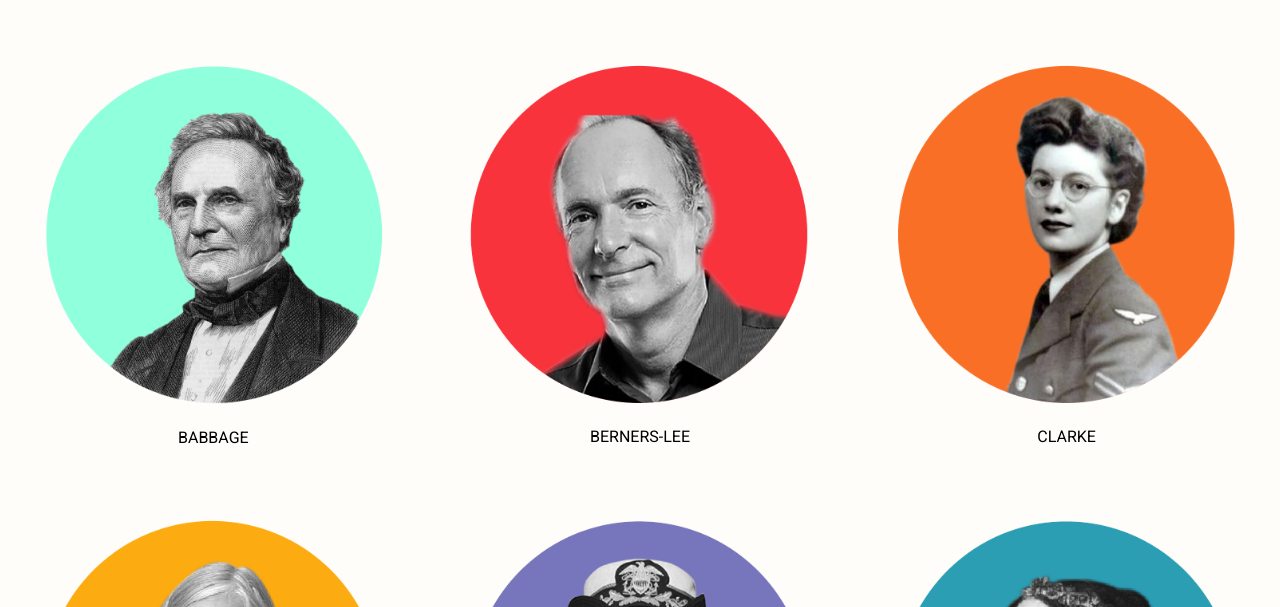
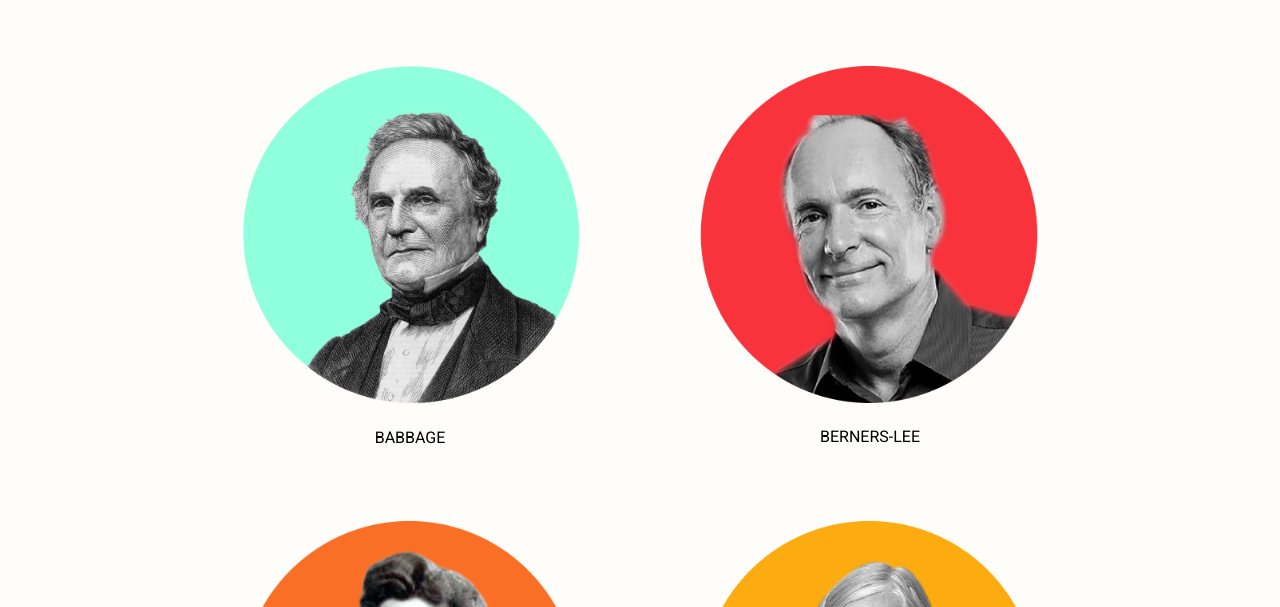
Before and after one commit to BelGonzalez21/HEROES_M04C01, a website: page views/home.html in a window 1280 px wide. Shown: the part 193-800 px from the top of the page. Drawn offline with Linux system fonts and the light colour scheme.

Commit message:
cambios en estructura

```diff
--- a/public/css/style.css
+++ b/public/css/style.css
@@ -68,7 +68,6 @@ nav{
 }
 nav ul li{
   display: inline-block;
-  flex-direction: row;
   justify-content: center;
   align-items: space-around;
   color: white;
@@ -77,8 +76,6 @@ nav ul li{
 nav ul li a{
   color:white;
   padding-left: 5rem;
-  /* display: flex;
-  justify-content:space-around;  */
 }
 nav ul li span{
   font-size: 1.5rem;
@@ -100,12 +97,13 @@ img{
 }
 .super-container{
   display: flex;
-  justify-content: space-around;
+  justify-content:center;
   flex-wrap: wrap;
 
 }
 .super-container img{
   width: 400px;
+  margin: auto 30px;
 }
 #elegir{
   display: flex;
```
